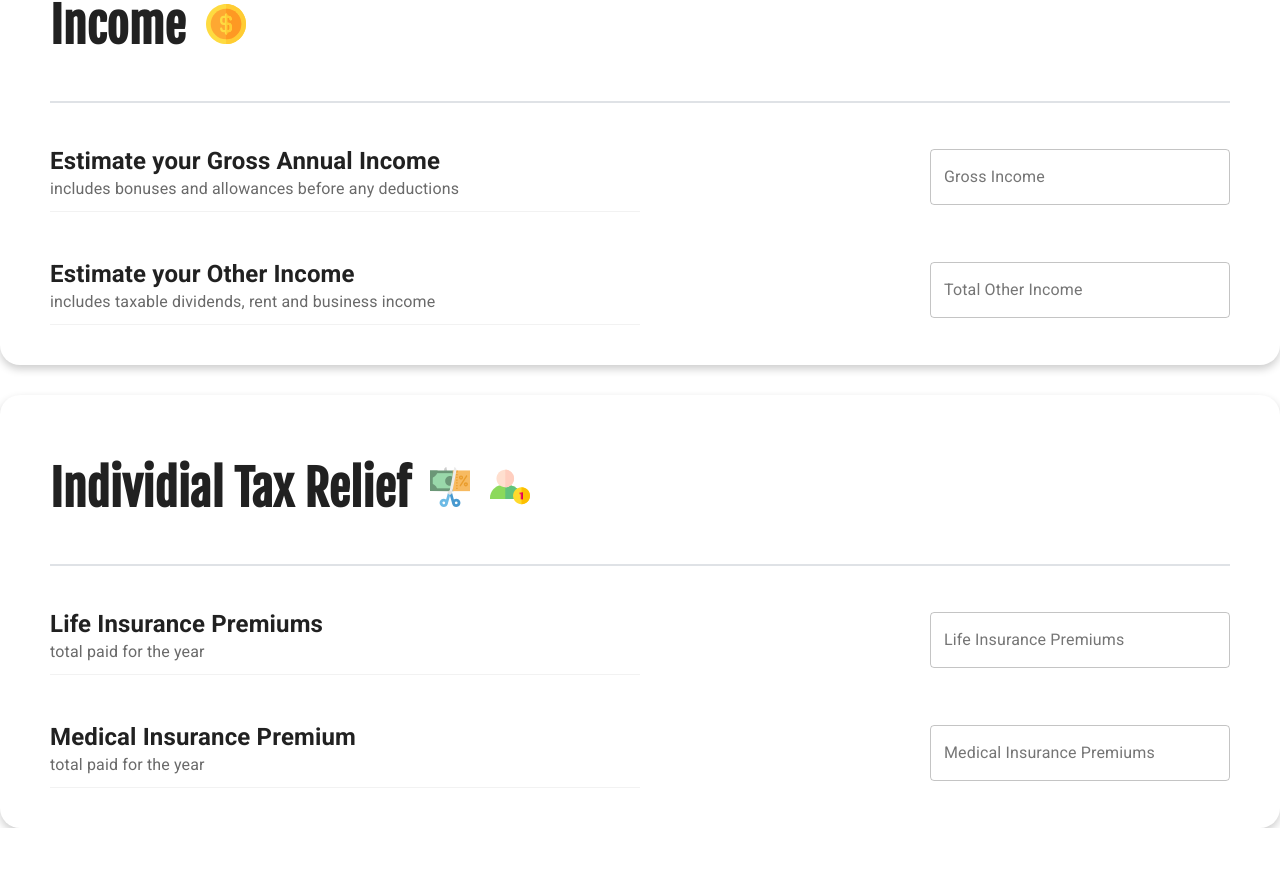
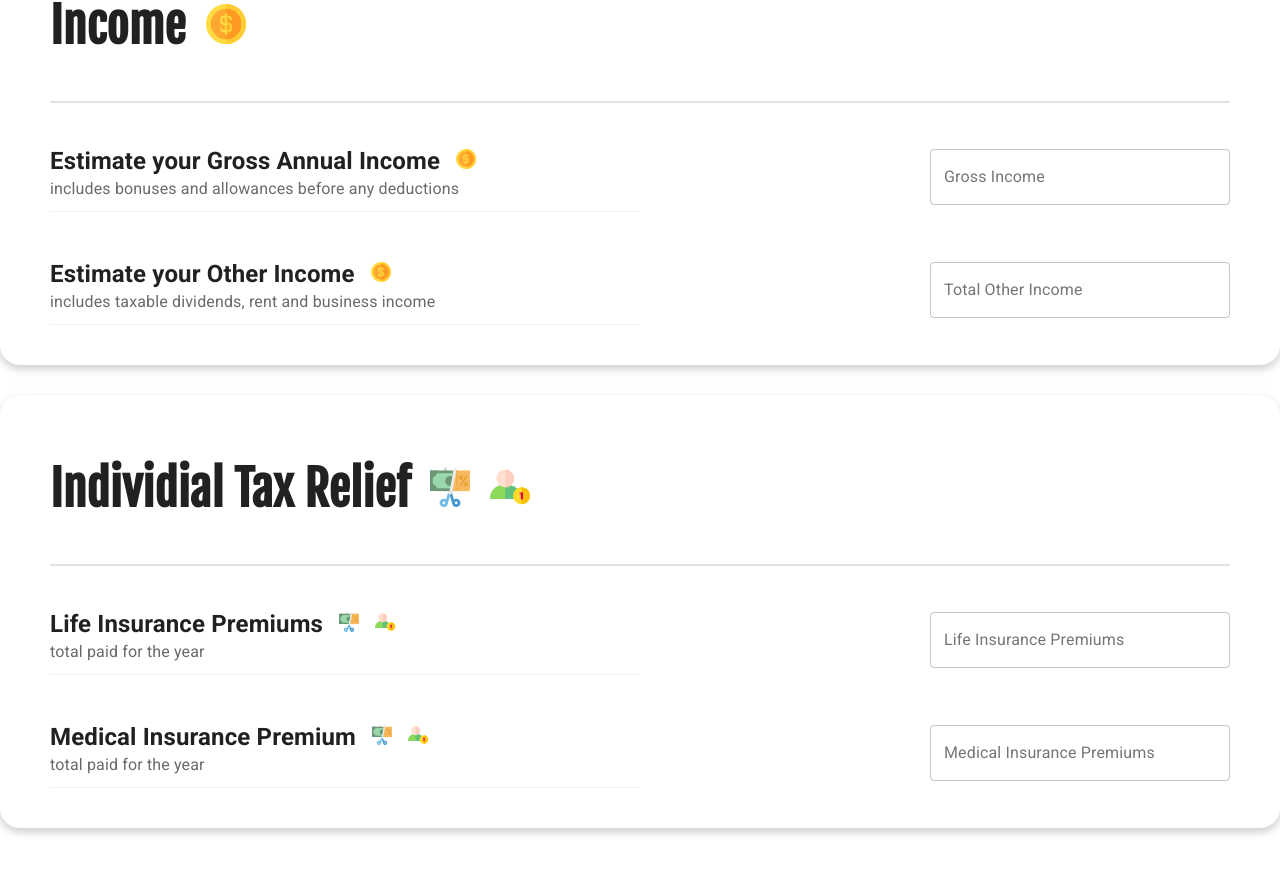
Before and after one commit to khun84/IncomeTaxCalculator, a React (Create React App) app: page / in a window 1280 px wide. Shown: the part 268-1142 px from the top of the page. Before the commit the page ends 1096 px from the top, so only its background shows below. Built offline with nearby package versions, Linux system fonts and the light colour scheme.

Commit message:
fix icon behaviour

```diff
--- a/public/app.css
+++ b/public/app.css
@@ -4,6 +4,7 @@
 .parentApp {
     text-align: center;
     width: 100%;
+    margin-bottom: 100px;
 }
 
 .main-header {
@@ -134,7 +135,11 @@
 }
 
 @media (max-width: 1280px)  {
-    .questionContainer {
+    .questionContainer  {
+        min-width: 100%;
+    }
+
+    .questionContainerSubsequent {
         min-width: 100%;
     }
 }
--- a/src/HeaderSection.js
+++ b/src/HeaderSection.js
@@ -7,7 +7,7 @@ function returnIcon(title) {
         )
     } else if (title === "Individial Tax Relief") {
         return (
-            <div className="inline-block    ">
+            <div className="inline-block">
                 <img className="headerIcons" src="assets/tax.svg"></img>
                 <img className="headerIcons" src="assets/one.svg"></img>
             </div>
--- a/src/Section.js
+++ b/src/Section.js
@@ -1,18 +1,28 @@
 import React, { Component, PropTypes } from 'react';
 import HeaderSection from './HeaderSection';
 import MoneyTextQuestion from './MoneyTextQuestion';
+
+const incomeQuestionIcons = (
+    <div className="questionIcon"><img src="assets/dollar.svg"></img> </div>
+)
+
+const individualReliefQuestionIcons = (
+    <div className="questionIcon"><img src="assets/tax.svg"></img> <img src="assets/one.svg"></img></div>
+)
 
 const incomeQuestions = (
     <div>
     <MoneyTextQuestion
     questionTitle="Estimate your Gross Annual Income"
     questionSubtitle="includes bonuses and allowances before any deductions"
-    label="Gross Income"/>
+    label="Gross Income"
+    icons={incomeQuestionIcons}/>
 
     <MoneyTextQuestion
     questionTitle="Estimate your Other Income"
     questionSubtitle="includes taxable dividends, rent and business income"
-    label="Total Other Income"/>
+    label="Total Other Income"
+    icons={incomeQuestionIcons}/>
     </div>
 )
 
@@ -23,26 +33,18 @@ const taxReliefQuestions = (
     <MoneyTextQuestion
     questionTitle="Life Insurance Premiums"
     questionSubtitle="total paid for the year"
-    label="Life Insurance Premiums"/>
+    label="Life Insurance Premiums"
+    icons={individualReliefQuestionIcons}/>
 
     <MoneyTextQuestion
     questionTitle="Medical Insurance Premium"
     questionSubtitle="total paid for the year"
-    label="Medical Insurance Premiums"/>
+    label="Medical Insurance Premiums"
+    icons={individualReliefQuestionIcons}/>
     </div>
 )
 
-const incomeQuestionIcons = (
-    <div>
-        <div className="questionIcon"><img src="assets/dollar.svg"></img> </div>
-    </div>
-)
 
-const individualReliefQuestionIcons = (
-    <div>
-        <div className="questionIcon"><img src="assets/tax.svg"></img> <img src="assets/one.svg"></img></div>
-    </div>
-)
 
 function getQuestions(title) {
     if (title === "Income") {
```
